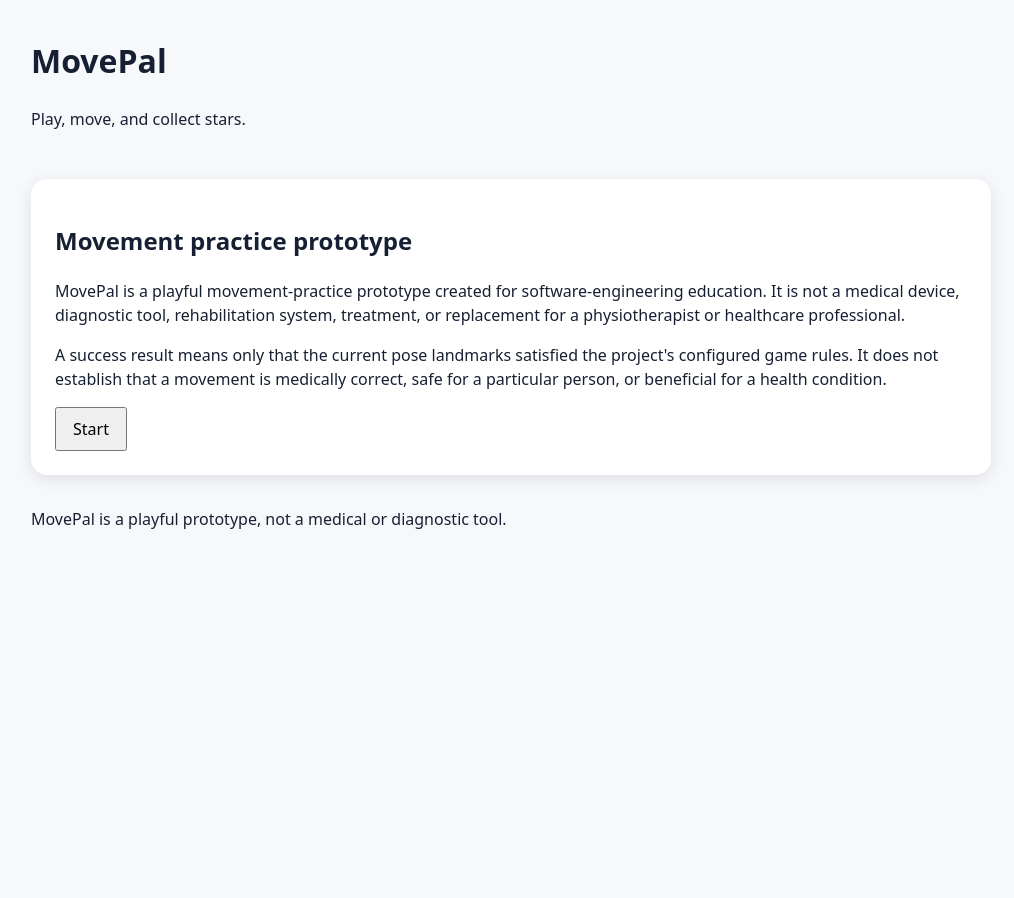
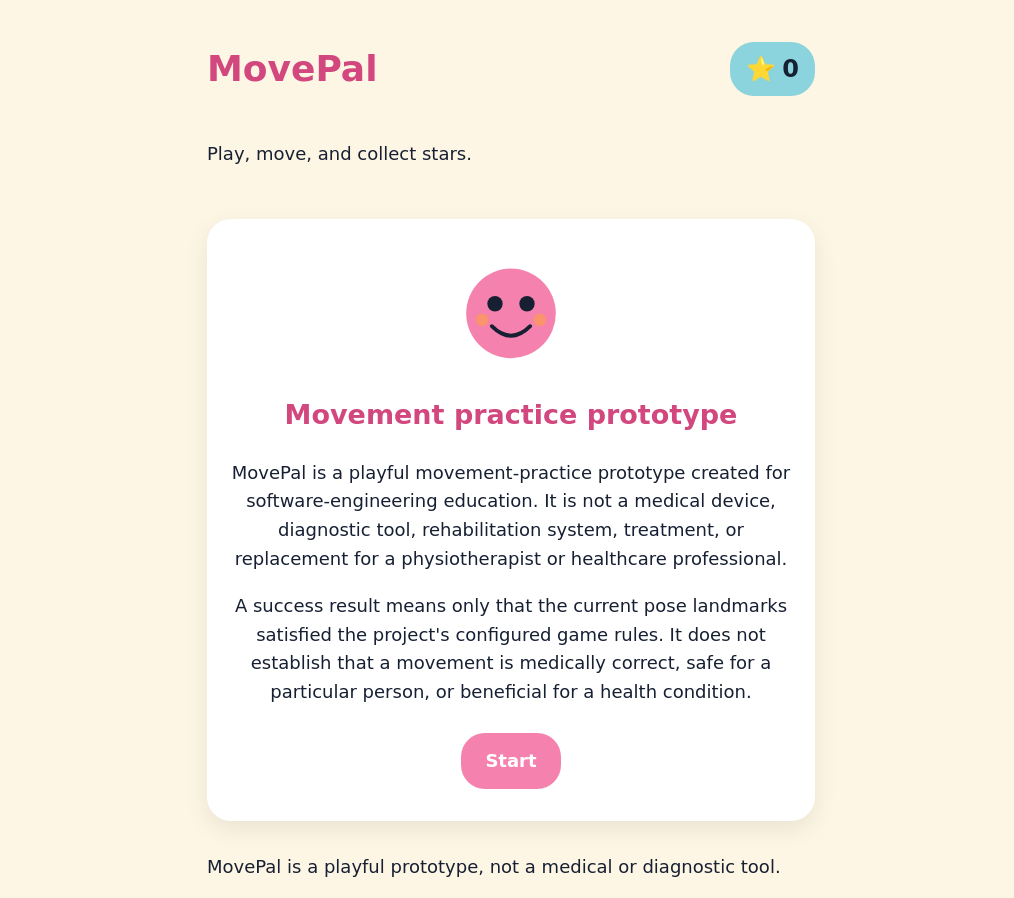
Before and after one commit to SE4CVndNN/movepal, a Flask app: page / in a window 1280 px wide. Shown: the whole page, without its empty margins (129-1143 px from the left). Before the commit the page ends 529 px from the top, so only its background shows below. Run offline with Flask 3, Linux system fonts and the light colour scheme.

Commit message:
MP-11: child-friendly base game interface, avatar, and score region

```diff
--- a/app/static/css/app.css
+++ b/app/static/css/app.css
@@ -1,8 +1,3 @@
-:root {
-  font-family: system-ui, sans-serif;
-  line-height: 1.5;
-}
-
 :root {
   /* Palette — warm, high-contrast, playful */
   --color-bg: #fef6e4;
@@ -19,7 +14,6 @@
   --color-text-muted: #5c6478;
   --color-focus: #172033;
 
-  /* Shape and spacing */
   --radius-lg: 1.5rem;
   --radius-md: 1rem;
   --space-sm: 0.5rem;
@@ -27,38 +21,102 @@
   --space-lg: 1.5rem;
   --space-xl: 2.5rem;
 
-  /* Typography */
   --font-body: "Comic Sans MS", "Segoe UI Rounded", system-ui, sans-serif;
   --font-size-base: 1.125rem;
   --font-size-lg: 1.5rem;
   --font-size-xl: 2rem;
+
+  line-height: 1.6;
+}
+
+* {
+  box-sizing: border-box;
 }
 
 body {
   margin: 0;
-  background: #f7f8fb;
-  color: #172033;
+  background: var(--color-bg);
+  color: var(--color-text);
+  font-family: var(--font-body);
+  font-size: var(--font-size-base);
+  line-height: 1.6;
 }
 
 .site-header,
 main,
 footer {
-  max-width: 60rem;
+  max-width: 40rem;
   margin: 0 auto;
-  padding: 1rem;
+  padding: var(--space-md);
+}
+
+h1, h2 {
+  color: var(--color-primary-dark);
+}
+
+.header-row {
+  display: flex;
+  align-items: center;
+  justify-content: space-between;
+  gap: var(--space-md);
+}
+
+.score-badge {
+  background: var(--color-secondary);
+  color: var(--color-text);
+  font-size: var(--font-size-lg);
+  font-weight: bold;
+  padding: var(--space-sm) var(--space-md);
+  border-radius: var(--radius-lg);
+  display: flex;
+  align-items: center;
+  gap: 0.4rem;
 }
 
 .card {
-  background: white;
-  border-radius: 1rem;
-  padding: 1.5rem;
-  box-shadow: 0 0.25rem 1rem rgb(0 0 0 / 10%);
+  background: var(--color-surface);
+  border-radius: var(--radius-lg);
+  padding: var(--space-lg);
+  box-shadow: 0 0.5rem 1.5rem rgb(0 0 0 / 8%);
+  text-align: center;
+}
+
+.avatar {
+  width: 8rem;
+  height: 8rem;
+  display: block;
+  margin: 0 auto var(--space-md);
 }
 
 button {
-  min-height: 2.75rem;
-  padding: 0.5rem 1rem;
   font: inherit;
+  font-size: var(--font-size-base);
+  font-weight: bold;
+  min-height: 3.5rem;
+  padding: var(--space-sm) var(--space-lg);
+  margin: var(--space-sm);
+  border: none;
+  border-radius: var(--radius-lg);
+  background: var(--color-primary);
+  color: white;
+  cursor: pointer;
+  transition: transform 0.1s ease;
+}
+
+button:hover,
+button:active {
+  transform: scale(1.04);
+}
+
+#use-fallback-btn,
+#stop-camera-btn {
+  background: var(--color-secondary-dark);
+}
+
+:focus-visible {
+  outline: 0.25rem solid var(--color-focus);
+  outline-offset: 0.25rem;
+  border-radius: var(--radius-md);
 }
 
 [hidden] {
@@ -68,19 +126,30 @@ button {
 .activity-list {
   display: flex;
   flex-wrap: wrap;
+  justify-content: center;
   gap: 0.75rem;
 }
 
 #camera-preview {
   width: 100%;
   max-width: 24rem;
-  border-radius: 0.75rem;
+  border-radius: var(--radius-md);
   background: black;
 }
 
-/* keep touch targets comfortably large on narrow screens */
-@media (max-width: 30rem) {
+body[data-app-state="capturing"] .score-badge {
+  outline: 0.2rem solid var(--color-secondary-dark);
+}
+
+body[data-app-state="summary"] .score-badge {
+  outline: 0.2rem solid var(--color-success);
+}
+
+@media (max-width: 22.5rem) {
   button {
     width: 100%;
   }
+  .site-header, main, footer {
+    padding: var(--space-sm);
+  }
 }
--- a/app/static/js/app.js
+++ b/app/static/js/app.js
@@ -1,6 +1,6 @@
 "use strict";
 
-// --- existing health check (kept from the starter app) ---
+// --- health check (kept from the starter app) ---
 const healthButton = document.querySelector("#health-check");
 const healthResult = document.querySelector("#health-result");
 
@@ -17,17 +17,45 @@ healthButton?.addEventListener("click", async () => {
   }
 });
 
+// --- persistent score region ---
+let totalStars = 0;
+const scoreCount = document.querySelector("#score-count");
+
+function addStars(amount) {
+  totalStars += amount;
+  if (scoreCount) scoreCount.textContent = totalStars;
+}
+
 // --- clickable flow state machine ---
 const screens = document.querySelectorAll("[data-screen]");
+
+const SCREEN_TO_STATE = {
+  start: "idle",
+  activity: "idle",
+  "camera-choice": "preparing",
+  "camera-live": "capturing",
+  "camera-fallback": "capturing",
+  feedback: "evaluating",
+  summary: "summary",
+};
 
 function showScreen(name) {
   screens.forEach((section) => {
     section.hidden = section.dataset.screen !== name;
   });
+  document.body.dataset.appState = SCREEN_TO_STATE[name] ?? "idle";
 }
 
 document.querySelectorAll("[data-goto]").forEach((button) => {
-  button.addEventListener("click", () => showScreen(button.dataset.goto));
+  button.addEventListener("click", () => {
+    // Placeholder: award a star whenever the feedback screen is reached.
+    // Replaced once real scoring logic (scoring.py) is wired up in a
+    // later task.
+    if (button.dataset.goto === "feedback") {
+      addStars(1);
+    }
+    showScreen(button.dataset.goto);
+  });
 });
 
 // --- camera / fallback probe ---
@@ -35,10 +63,10 @@ let activeStream = null;
 
 const cameraStatus = document.querySelector("#camera-status");
 const preview = document.querySelector("#camera-preview");
+const fallbackReason = document.querySelector("#fallback-reason");
 
 document.querySelector("#use-webcam-btn")?.addEventListener("click", async () => {
   cameraStatus.textContent = "Requesting camera access…";
-  const fallbackReason = document.querySelector("#fallback-reason");
   try {
     activeStream = await navigator.mediaDevices.getUserMedia({ video: true });
     preview.srcObject = activeStream;
@@ -47,11 +75,11 @@ document.querySelector("#use-webcam-btn")?.addEventListener("click", async () =>
   } catch (error) {
     let reason;
     if (error.name === "NotAllowedError") {
-      reason = "Camera access was denied. Please enable camera permissions in your browser settings to continue.";
-    } else if (error.name === "NotFoundError") {
-      reason = "No camera was detected. Please connect a webcam or use the local demo sample.";
+      reason =
+        "Camera access was denied. Please enable camera permissions in your browser settings to continue.";
     } else {
-      reason = "No camera was detected. Please connect a webcam or use the local demo sample.";
+      reason =
+        "No camera was detected. Please connect a webcam or use the local demo sample.";
     }
     if (fallbackReason) fallbackReason.textContent = reason;
     showScreen("camera-fallback");
@@ -59,7 +87,9 @@ document.querySelector("#use-webcam-btn")?.addEventListener("click", async () =>
 });
 
 document.querySelector("#use-fallback-btn")?.addEventListener("click", () => {
-  cameraStatus.textContent = "Using local demo feed. No camera access required.";
+  if (fallbackReason) {
+    fallbackReason.textContent = "Using local demo feed. No camera access required.";
+  }
   showScreen("camera-fallback");
 });
 
@@ -74,5 +104,4 @@ document.querySelector("#stop-camera-btn")?.addEventListener("click", () => {
   showScreen("camera-choice");
 });
 
-// Safety net: stop the camera if the user navigates away without clicking "Stop".
 window.addEventListener("beforeunload", stopCamera);
--- a/app/templates/base.html
+++ b/app/templates/base.html
@@ -8,7 +8,13 @@
   </head>
   <body>
     <header class="site-header">
-      <h1>MovePal</h1>
+      <div class="header-row">
+        <h1>MovePal</h1>
+        <div id="score-region" class="score-badge" role="status" aria-live="polite" aria-label="Stars earned this session">
+          <span aria-hidden="true">⭐</span>
+          <span id="score-count">0</span>
+        </div>
+      </div>
       <p>Play, move, and collect stars.</p>
     </header>
     <main>{% block content %}{% endblock %}</main>
--- a/app/templates/index.html
+++ b/app/templates/index.html
@@ -3,6 +3,7 @@
 {% block content %}
 
 <section class="card" data-screen="start">
+  {% include "partials/_avatar.html" %}
   <h2>Movement practice prototype</h2>
   <p>MovePal is a playful movement-practice prototype created for software-engineering education. It is not a medical device, diagnostic tool, rehabilitation system, treatment, or replacement for a physiotherapist or healthcare professional.</p>
   <p>A success result means only that the current pose landmarks satisfied the project's configured game rules. It does not establish that a movement is medically correct, safe for a particular person, or beneficial for a health condition.</p>
@@ -10,6 +11,7 @@
 </section>
 
 <section class="card" data-screen="activity" hidden>
+  {% include "partials/_avatar.html" %}
   <h2>Choose an activity</h2>
   <div class="activity-list">
     <button type="button" data-activity="raise_both_arms" data-goto="camera-choice">Raise both arms</button>
@@ -48,6 +50,7 @@
 </section>
 
 <section class="card" data-screen="summary" hidden>
+  {% include "partials/_avatar.html" %}
   <h2>Session Complete!</h2>
   <p id="summary-text">You successfully completed your movements today and earned a total of ⭐ 1 Stars! Thanks for playing with MovePal!</p>
   <button type="button" data-goto="start">Play again</button>
--- /dev/null
+++ b/app/templates/partials/_avatar.html
@@ -0,0 +1,8 @@
+<svg class="avatar" viewBox="0 0 200 200" role="img" aria-label="MovePal's friendly helper character" xmlns="http://www.w3.org/2000/svg">
+  <circle cx="100" cy="110" r="70" fill="var(--color-primary)" />
+  <circle cx="75" cy="95" r="12" fill="var(--color-text)" />
+  <circle cx="125" cy="95" r="12" fill="var(--color-text)" />
+  <path d="M70 130 Q100 160 130 130" stroke="var(--color-text)" stroke-width="6" fill="none" stroke-linecap="round" />
+  <circle cx="55" cy="120" r="10" fill="var(--color-retry)" opacity="0.6" />
+  <circle cx="145" cy="120" r="10" fill="var(--color-retry)" opacity="0.6" />
+</svg>
```
Also changed, not shown: docs/ux_flow.md (+39 -7 lines), tests/integration/test_templates.py (added, +13 -0 lines), tests/unit/test_static_assets.py (added, +9 -0 lines).
